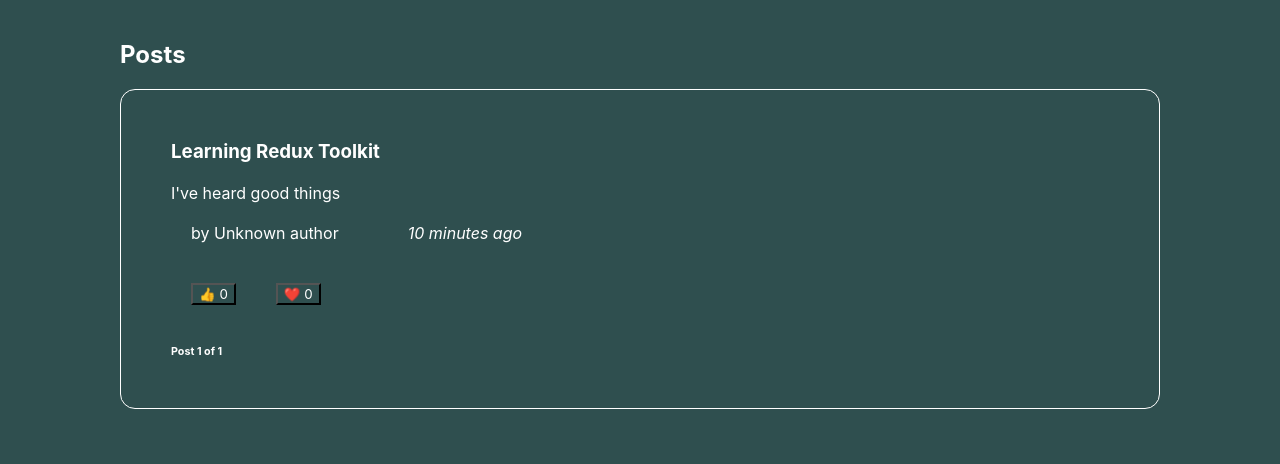
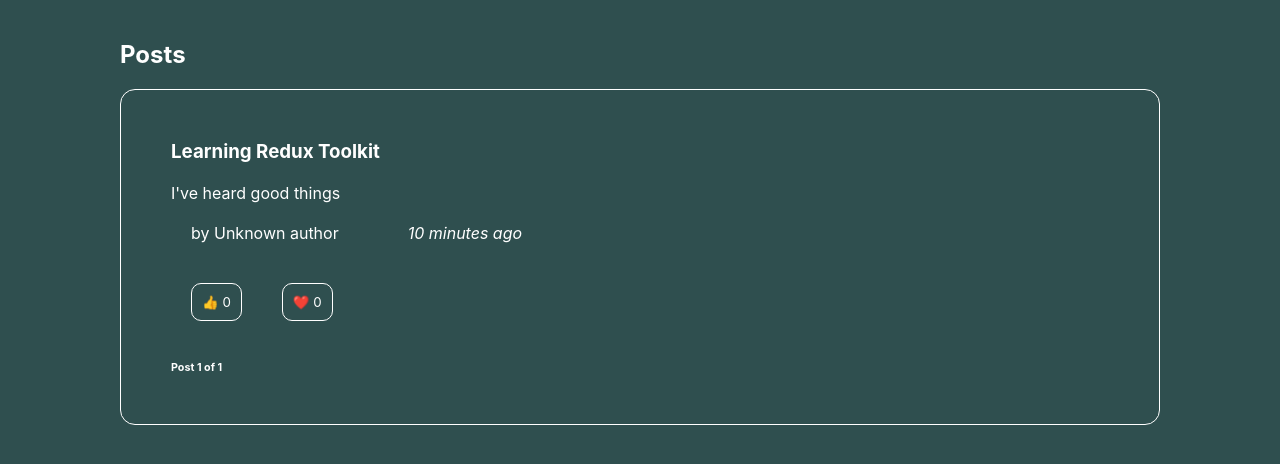
Before and after one commit to ZACOOPER5G/redux-practice, a React (Create React App) app: page / in a window 1280 px wide. Shown: the top 464 px of the page. Built offline with nearby package versions, Linux system fonts and the light colour scheme.

Commit message:
updated buttons

```diff
--- a/src/App.css
+++ b/src/App.css
@@ -10,3 +10,15 @@
   border: 1px solid white;
   border-radius: 15px;
 }
+
+button {
+  border: solid 1px white;
+  border-radius: 10px;
+  padding: 10px;
+  min-width: 20px;
+}
+
+button:active {
+  background: whitesmoke;
+  color: black;
+}
```
